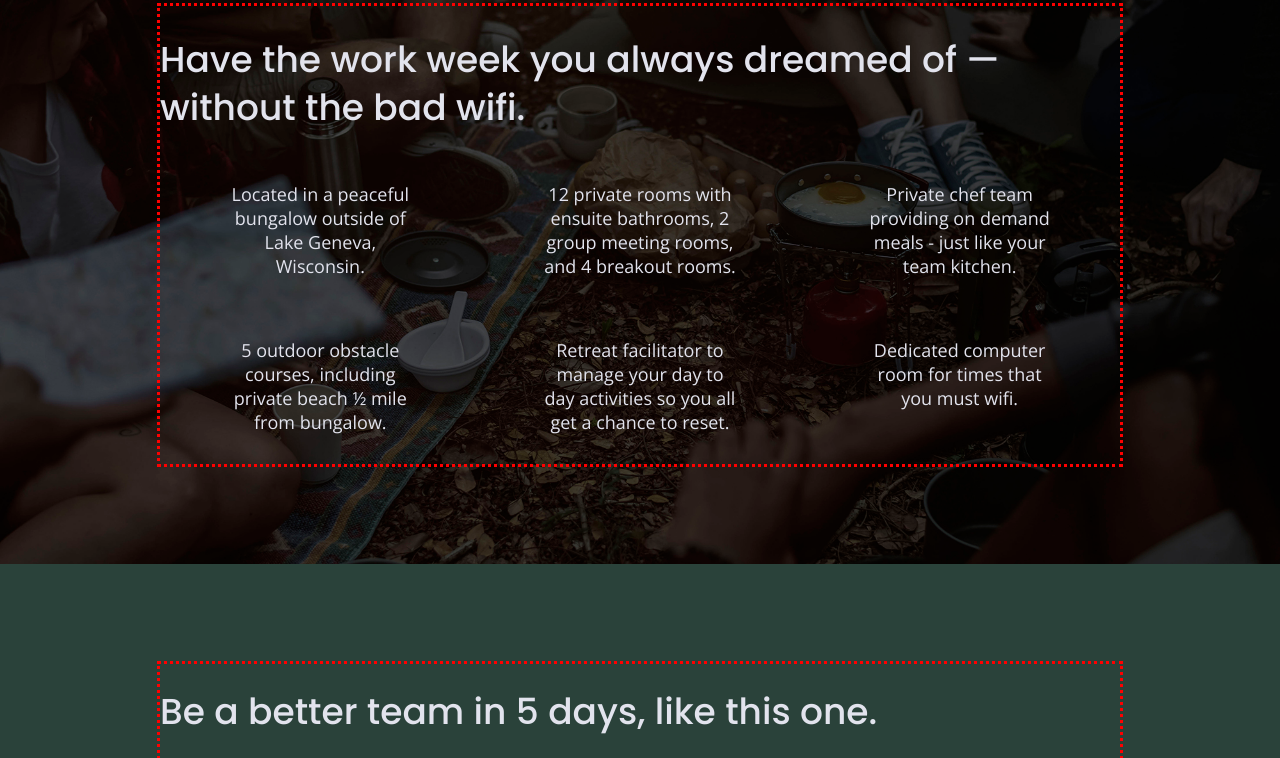
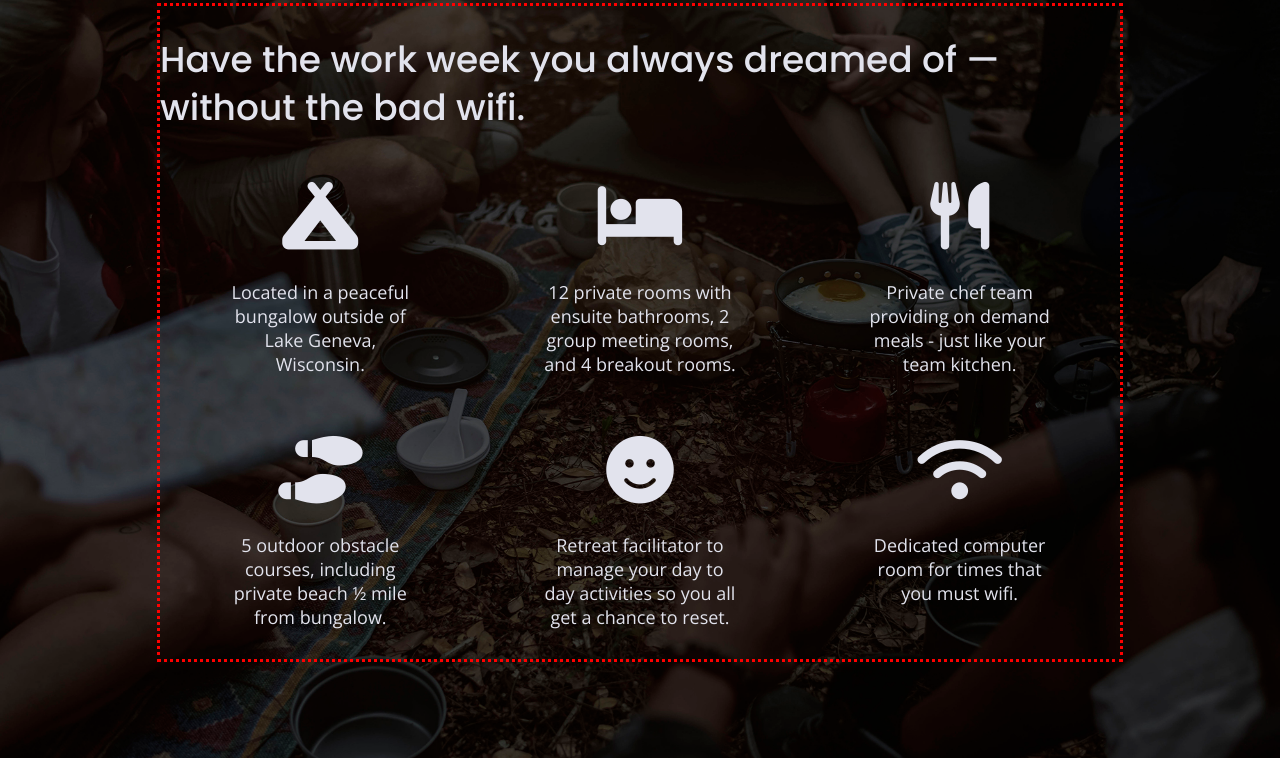
Before and after one commit to Jen-Heard/unplugged-project, a website built with Parcel: page index.html in a window 1280 px wide. Shown: the part 1088-1846 px from the top of the page. Built offline with nearby package versions, Linux system fonts and the light colour scheme.

Commit message:
Added features section icons from font awesome

```diff
--- a/css/main.css
+++ b/css/main.css
@@ -311,6 +311,11 @@ input[type=button] {
   text-align: center;
 }
 
+.features i {
+  font-size: 3.75em;
+  padding-bottom: 40px;
+}
+
 /**** Reviews ****/
 .reviews {
   display: flex;
@@ -577,6 +582,10 @@ aside .content-wrapper .form {
 
 .features .features-description {
   width: 62%;
+}
+
+.features i {
+  padding-bottom: 30px;
 }
 
 /* Reviews Area */
--- a/index.html
+++ b/index.html
@@ -18,6 +18,9 @@
 
   <link rel="stylesheet" href="css/normalize.css">
   <link rel="stylesheet" href="css/main.css">
+
+    <!-- Font Awesome Styles -->
+    <script src="https://kit.fontawesome.com/013bb881b7.js" crossorigin="anonymous"></script>
 
 <!-- Google Fonts -->
 <link rel="preconnect" href="https://fonts.googleapis.com">
@@ -84,32 +87,44 @@
         <div class="features-items">
 
      <article>
-        <p class="fontawesome-icon"></p>
+        <p class="fontawesome-icon">
+          <i class="fas fa-campground"></i>
+        </p>
         <p class="features-description">Located in a peaceful bungalow outside of Lake Geneva, Wisconsin.</p>
       </article>
 
       <article>
-        <p class="fontawesome-icon"></p>
+        <p class="fontawesome-icon">
+          <i class="fas fa-bed"></i>
+        </p>
         <p class="features-description">12 private rooms with ensuite bathrooms, 2 group meeting rooms, and 4 breakout rooms.</p>
       </article>
 
       <article>
-        <p class="fontawesome-icon"></p>
+        <p class="fontawesome-icon">
+          <i class="fas fa-utensils"></i>
+        </p>
         <p class="features-description">Private chef team providing on demand meals - just like your team kitchen.</p>
       </article>
 
       <article>
-        <p class="fontawesome-icon"></p>
+        <p class="fontawesome-icon">
+          <i class="fas fa-shoe-prints"></i>
+        </p>
         <p class="features-description">5 outdoor obstacle courses, including private beach ½ mile from bungalow.</p>
      </article>
 
      <article>
-        <p class="fontawesome-icon"></p>
+        <p class="fontawesome-icon">
+          <i class="fas fa-smile"></i>
+        </p>
         <p class="features-description">Retreat facilitator to manage your day to day activities so you all get a chance to reset.</p>
       </article>
 
       <article>
-        <p class="fontawesome-icon"></p>
+        <p class="fontawesome-icon">
+          <i class="fas fa-wifi"></i>
+        </p>
         <p class="features-description">Dedicated computer room for times that you must wifi.</p>
       </article>
 
```
Also changed, not shown: about/index.html (+3 -0 lines), faq/index.html (+3 -0 lines).
